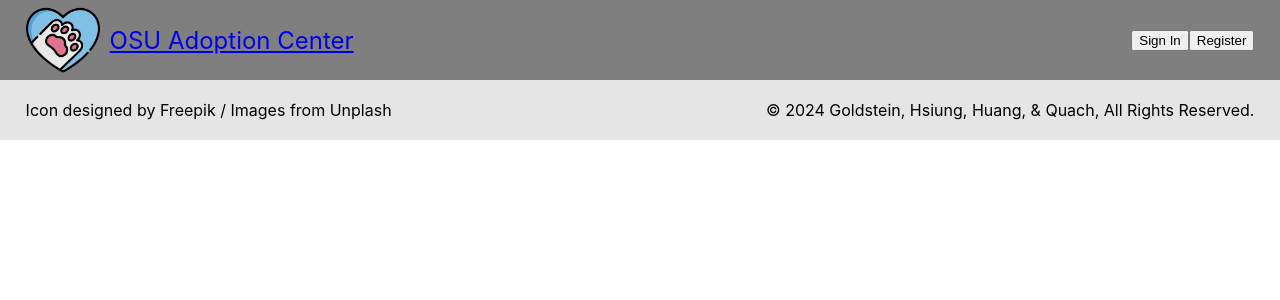
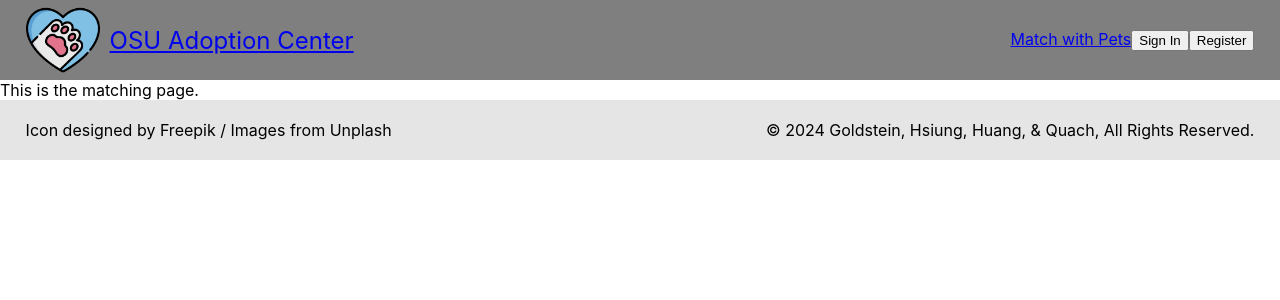
Before and after one commit to aidangold/Animal-Dating-App, a React (Create React App) app in the folder frontend/: page /match in a window 1280 px wide. Shown: the top 300 px of the page. Built offline with nearby package versions, Linux system fonts and the light colour scheme.

Commit message:
Add matching page.

```diff
--- a/frontend/src/App.js
+++ b/frontend/src/App.js
@@ -1,5 +1,6 @@
 import {BrowserRouter, Routes, Route} from 'react-router-dom';
 import Landing from "./pages/Landing";
+import Matching from "./pages/Matching";
 import Header from "./components/Header";
 import Footer from "./components/Footer";
 
@@ -14,6 +15,7 @@ function App() {
 
           <Routes>
             <Route path='/' element={<Landing />} />
+            <Route path='/match' element={<Matching />} />
           </Routes>
 
           <div id="footer">
--- a/frontend/src/components/Header.js
+++ b/frontend/src/components/Header.js
@@ -23,6 +23,7 @@ export default function Header() {
                     <Link to="/">OSU Adoption Center</Link>
                 </div>
                 <div className="header-nav">
+                    <a href="/match">Match with Pets</a>
                     <button>Sign In</button>
                     <button>Register</button>
                 </div>
--- /dev/null
+++ b/frontend/src/pages/Matching.js
@@ -0,0 +1,5 @@
+export default function Matching() {
+    return (
+        <div>This is the matching page.</div>
+    )
+}
```
